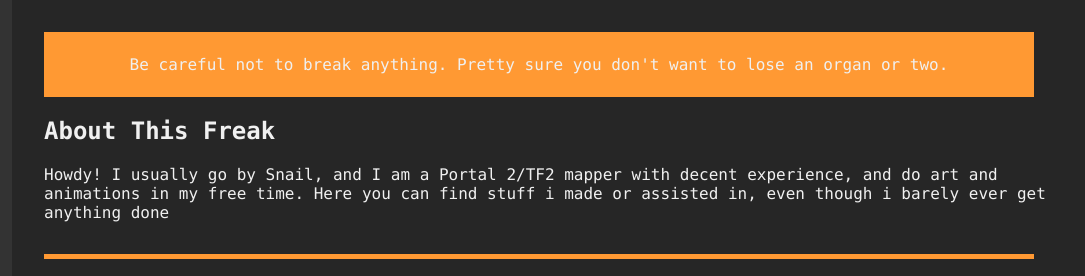
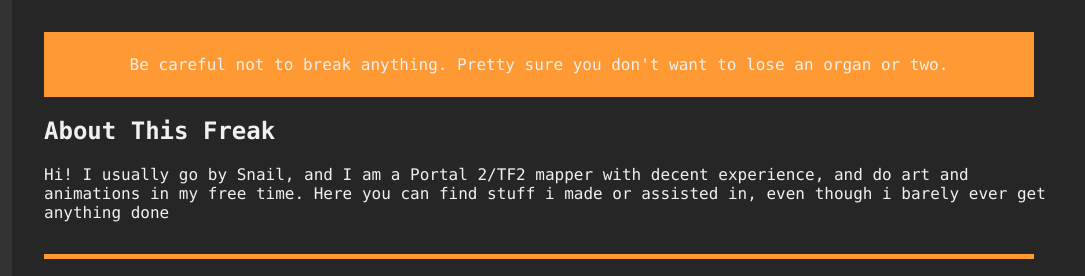
Before and after one commit to BuilderSnail/buildersnail.github.io, a plain HTML site: page index.html in a window 1280 px wide. Shown: the top 276 px of the page, 195-1280 px from the left. Drawn offline with Linux system fonts and the light colour scheme.

Commit message:
Update index.html

```diff
--- a/index.html
+++ b/index.html
@@ -31,7 +31,7 @@
 </div>
             <section id="about">
                 <h2>About This Freak</h2>
-                <p>Howdy! I usually go by Snail, and I am a Portal 2/TF2 mapper with decent experience, and do art and animations in my free time. Here you can find stuff i made or assisted in, even though i barely ever get anything done</p>
+                <p>Hi! I usually go by Snail, and I am a Portal 2/TF2 mapper with decent experience, and do art and animations in my free time. Here you can find stuff i made or assisted in, even though i barely ever get anything done</p>
             </section>
 			<div style="width: 990px; height: 5px; background-color: #ff9933; display: flex;"></div>
             <section id="projects">
```
